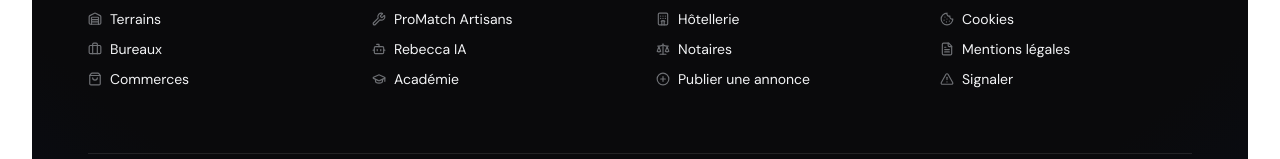
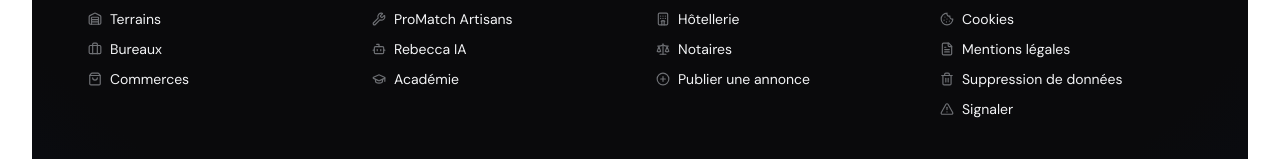
Before and after one commit to SenaDev007/AfriBayit, a Next.js app: page / in a window 1280 px wide. Shown: the part 5855-6014 px from the top of the page. Built offline with nearby package versions, Linux system fonts and the light colour scheme; no server answers.

Commit message:
feat: add data deletion link in footer for Facebook OAuth compliance

```diff
--- a/src/components/afribayit/Footer.tsx
+++ b/src/components/afribayit/Footer.tsx
@@ -17,6 +17,7 @@ import {
   Lock,
   Cookie,
   AlertTriangle,
+  Trash2,
   LandPlot,
   Building,
   Warehouse,
@@ -108,6 +109,7 @@ export default function Footer() {
         { label: 'Confidentialité', href: '/privacy', icon: <Lock size={14} /> },
         { label: 'Cookies', href: '/privacy#cookies', icon: <Cookie size={14} /> },
         { label: 'Mentions légales', href: '/terms#droit-applicable', icon: <FileText size={14} /> },
+        { label: 'Suppression de données', href: '/delete-data', icon: <Trash2 size={14} /> },
         { label: 'Signaler', href: 'mailto:contact@afribayit.com', icon: <AlertTriangle size={14} /> },
       ],
     },
```
